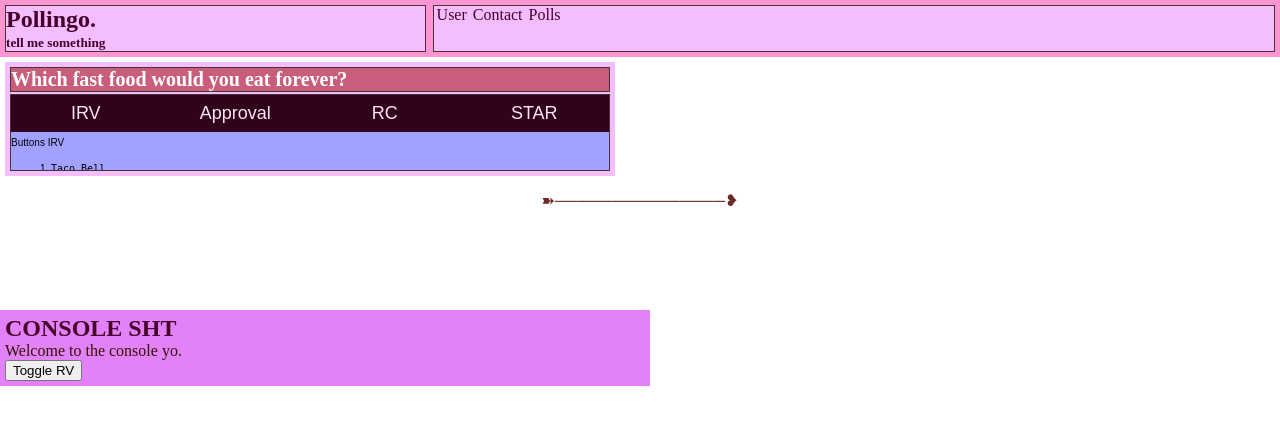
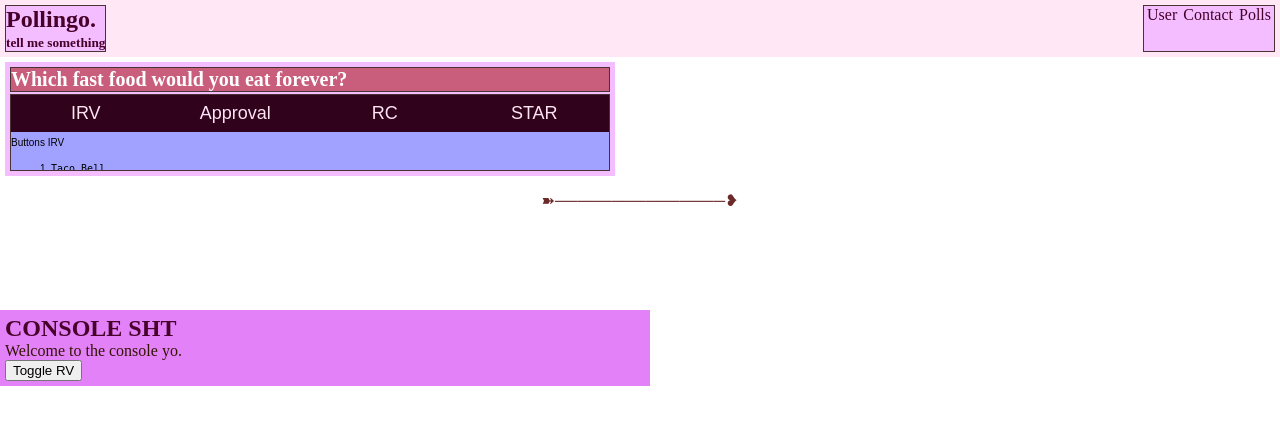
Before and after one commit to el7/Pollingo, a React (Create React App) app in the folder pollingo/: page / in a window 1280 px wide. Shown: the top 424 px of the page. Built offline with nearby package versions, Linux system fonts and the light colour scheme.

Commit message:
converting header from grid to flex

```diff
--- a/pollingo/src/css/main.css
+++ b/pollingo/src/css/main.css
@@ -25,10 +25,11 @@ body {
 }
 
 .header-container {
-  background-color: #ff94d3;
+  background-color: #ffe7f5;
   color: #47002a;
   padding: 5px;
-  display: grid;
+  display: flex;
+  flex-direction: row;
   grid-gap: 0.2em;
   grid-template-rows: 1fr;
   grid-template-columns: 1fr 0fr 2fr;
--- a/pollingo/src/scss/1-helpers/_util_variables.scss
+++ b/pollingo/src/scss/1-helpers/_util_variables.scss
@@ -10,7 +10,7 @@ $colors: (
   con-desc-1: rgb(51, 19, 0),
   con-bg-1: rgb(226, 129, 248),
   con-name-1: rgb(71, 0, 42),
-  header-bg-1: rgb(255, 148, 211),
+  header-bg-1: rgb(255, 231, 245),
   header-text-1: rgb(71, 0, 42),
   pb-header-bg-1: rgb(243, 189, 255),
   pb-main-bg-1: rgb(201, 93, 124),
--- a/pollingo/src/scss/4-layout/_siteHeader.scss
+++ b/pollingo/src/scss/4-layout/_siteHeader.scss
@@ -28,7 +28,8 @@
   background-color: getColor(header-bg-1);
   color: getColor(header-text-1);
   padding: 5px;
-  display: grid;
+  display: flex;
+  flex-direction: row;
   grid-gap: 0.2em;
   grid-template-rows: 1fr;
   grid-template-columns: 1fr 0fr 2fr;
```
Also changed, not shown: 1 other file (tests, documents, lock files or other folders).
